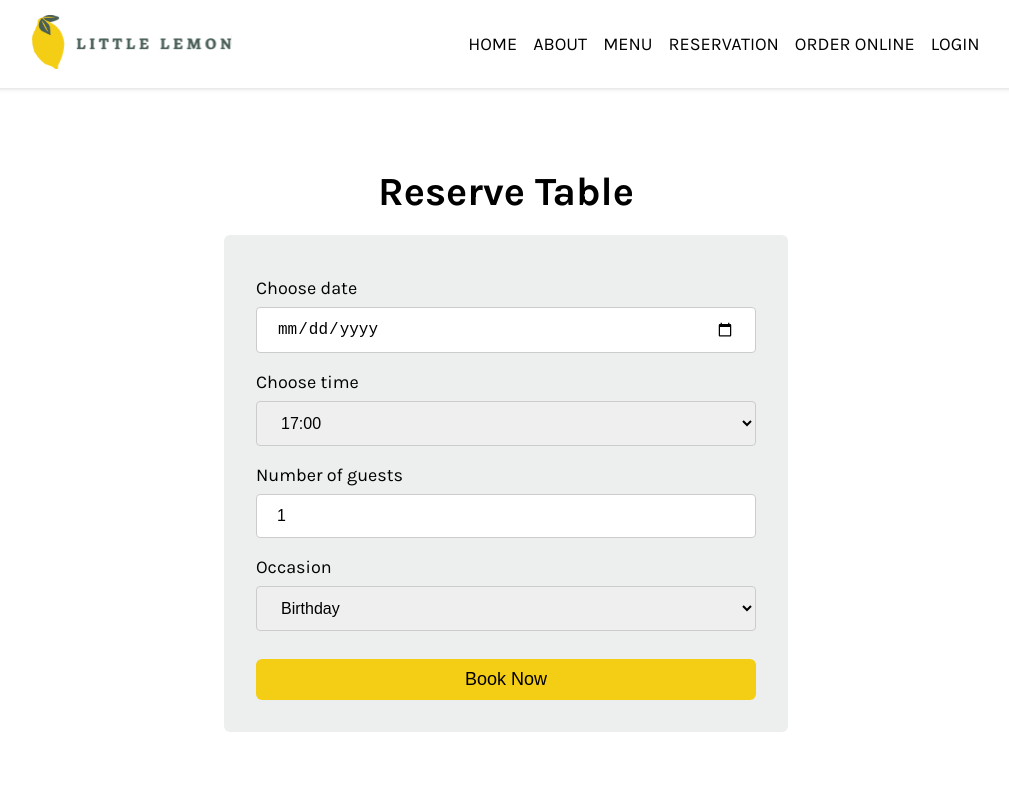
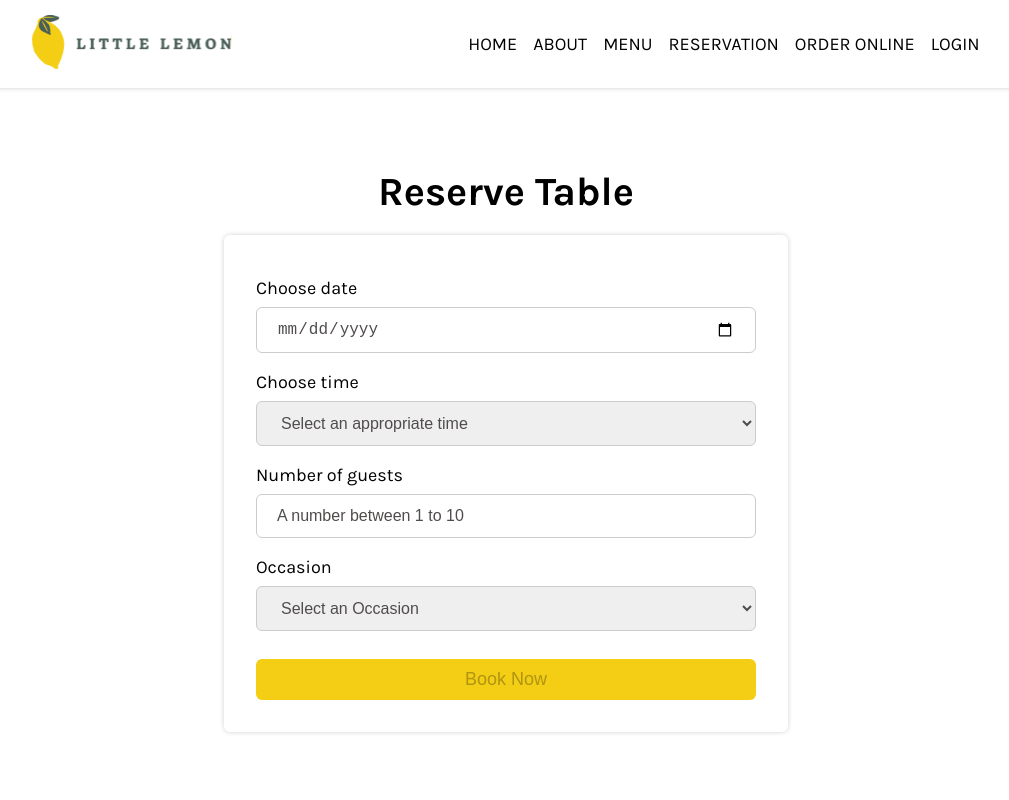
Before and after one commit to ThorayaElsharawy/little-lemon, a React (Create React App) app: page /booking in a window 1280 px wide. Shown: the top 800 px of the page, without its empty margins (134-1143 px from the left). Built offline with nearby package versions, Linux system fonts and the light colour scheme.

Commit message:
Add state management for REST input in Booking Form

```diff
--- a/src/components/BookingForm.js
+++ b/src/components/BookingForm.js
@@ -1,4 +1,4 @@
-import { useState } from "react"
+import { useEffect, useState } from "react"
 
 const todayDate = () => {
     const today = new Date();
@@ -6,17 +6,49 @@ const todayDate = () => {
     const mm = String(today.getMonth() + 1).padStart(2, '0'); // Months are zero-based
     const dd = String(today.getDate()).padStart(2, '0');
     const todayDate = `${yyyy}-${mm}-${dd}`;
-
     return todayDate
 }
 
 export default function BookingForm({ submitForm, availableTimes = [], dispatch }) {
     const [date, setDate] = useState('')
+    const [error, setError] = useState({
+        date: '',
+        time: '',
+        guests: '',
+        occasion: ''
+    })
+
     const [form, setForm] = useState({
         time: '',
-        guests: 1,
-        occasion: 'Birthday'
+        guests: '',
+        occasion: ''
     })
+
+    useEffect(() => {
+        if (date.length > 0) setError({ ...error, date: '' })
+        if (form.time) setError({ ...error, time: '' })
+        if (form.guests) setError({ ...error, guests: '' })
+        if (form.occasion) setError({ ...error, occasion: '' })
+
+    }, [date, form.time, form.guests, form.occasion])
+
+
+    const handleBlur = (field) => {
+        const errorMessages = {
+            date: 'You have to pick a date',
+            guests: 'You have to provide at least 1 guest',
+            time: 'You have to pick a time',
+            occasion: 'You have to pick an occasion'
+        };
+
+
+        if (form[field]?.length === 0 || (field === 'date' && date.length === 0)) {
+            setError({
+                ...error,
+                [field]: errorMessages[field]
+            });
+        }
+    };
 
     const handleChangeDate = (e) => {
         setDate(e.target.value);
@@ -24,11 +56,21 @@ export default function BookingForm({ submitForm, availableTimes = [], dispatch
     }
 
     const handleChange = (e) => {
-        setForm({
-            ...form,
-            [e.target.name]: e.target.value
-        })
+        if (e.target.name === 'date') {
+            setDate(e.target.value);
+            dispatch(e.target.value)
+        } else {
+            setForm({
+                ...form,
+                [e.target.name]: e.target.value
+            })
+        }
+
     }
+
+    const handleDisabled = () => {
+        return !(date && form.time && form.guests);
+    };
 
     const handleSubmit = (e) => {
         e.preventDefault()
@@ -44,27 +86,69 @@ export default function BookingForm({ submitForm, availableTimes = [], dispatch
             <form onSubmit={handleSubmit}>
                 <div className="fieldset">
                     <label htmlFor="date">Choose date</label>
-                    <input type="date" id="date" name="date" value={date} onChange={handleChangeDate} min={todayDate()} required/>
+                    <input
+                        className={error.date ? 'invalid' : ''}
+                        onBlur={() => handleBlur('date')}
+                        type="date"
+                        id="date"
+                        name="date"
+                        value={date}
+                        onChange={handleChangeDate}
+                        min={todayDate()}
+                        required />
+                    {error.date && <span style={{ color: 'red' }}>{error.date}</span>}
+
                 </div>
                 <div className="fieldset">
                     <label htmlFor="time">Choose time</label>
-                    <select id="time" name="time" onChange={handleChange} value={form.time}>
-                        {availableTimes.map(time => (<option key={time}>{time}</option>))}
+                    <select
+                        id="time"
+                        name="time"
+                        onChange={handleChange}
+                        value={form.time}
+                        onBlur={() => handleBlur('time')}
+                        className={error.time ? 'invalid' : ''}
+                    >
+                        <option disabled hidden className="placeholder-option" value="">Select an appropriate time</option>
+
+                        {availableTimes.map(time => (<option value={time} key={time}>{time}</option>))}
                     </select>
+                    {error.time && <span style={{ color: 'red' }}>{error.time}</span>}
                 </div>
                 <div className="fieldset">
                     <label htmlFor="guests">Number of guests</label>
-                    <input type="number" placeholder="1" min="1" max="10" id="guests" name="guests" value={form.guests} onChange={handleChange}/>
+                    <input
+                        type="number"
+                        placeholder="A number between 1 to 10"
+                        min="1"
+                        max="10"
+                        id="guests"
+                        name="guests"
+                        value={form.guests}
+                        onChange={handleChange}
+                        onBlur={() => handleBlur('guests')}
+                        className={error.guests ? 'invalid' : ''}
+                        required />
+                    {error.guests && <span style={{ color: 'red' }}>{error.guests}</span>}
                 </div>
                 <div className="fieldset">
                     <label htmlFor="occasion">Occasion</label>
-                    <select id="occasion" value={form.occasion} name="occasion" onChange={handleChange}>
+                    <select
+                        id="occasion"
+                        value={form.occasion}
+                        name="occasion"
+                        onChange={handleChange}
+                        onBlur={() => handleBlur('occasion')}
+                        className={error.occasion ? 'invalid' : ''}
+                    >
+                        <option>Select an Occasion</option>
                         <option>Birthday</option>
                         <option>Anniversary</option>
                     </select>
+                    {error.occasion && <span style={{ color: 'red' }}>{error.occasion}</span>}
                 </div>
 
-                <button aria-label="On Click" type="submit">Book Now</button>
+                <button disabled={handleDisabled()} aria-label="On Click" type="submit">Book Now</button>
             </form>
         </section>
     )
--- a/src/components/Main.js
+++ b/src/components/Main.js
@@ -55,7 +55,7 @@ const WrapperBookingBage = ({ dispatch, availableTimes }) => {
 
     const submitForm = (formData) => {
         const formDataJson = JSON.stringify(formData);
-        const existingFormData = localStorage.get('formData')
+        const existingFormData = localStorage.getItem('formData')
 
         if(existingFormData) {
             localStorage.setItem('formData', formDataJson)
@@ -64,7 +64,8 @@ const WrapperBookingBage = ({ dispatch, availableTimes }) => {
         }
 
         if (submitAPI(formData)) {
-            navigate('/confirmed')
+            console.log(formData)
+            // navigate('/confirmed')
         }
     }
 
--- a/src/index.css
+++ b/src/index.css
@@ -12,6 +12,14 @@ a {
 
 li {
   list-style: none;
+}
+
+input, select {
+  color: #504C4C;
+}
+
+input::placeholder {
+  color: #504C4C;
 }
 
 /* ////////////////Base  */
@@ -368,8 +376,8 @@ form {
   max-width: 500px;
   padding: 2rem;
   border-radius: 6px;
-  background-color: #EDEFEF;
   margin: 20px auto;
+  box-shadow: 0 0 5px #d1d1d1;
 }
 
 .fieldset {
@@ -391,7 +399,7 @@ select {
   margin: 8px 0;
   display: inline-block;
   border: 1px solid #ccc;
-  border-radius: 4px;
+  border-radius: 6px;
   box-sizing: border-box;
   font-size: 16px;
 }
@@ -420,6 +428,10 @@ form button {
   margin-top: 40px;
   width: 100%;
   max-width: 500px;
+}
+
+input.invalid , select.invalid {
+  border: 1px solid red;
 }
 
 @media (max-width: 992px) {
```
